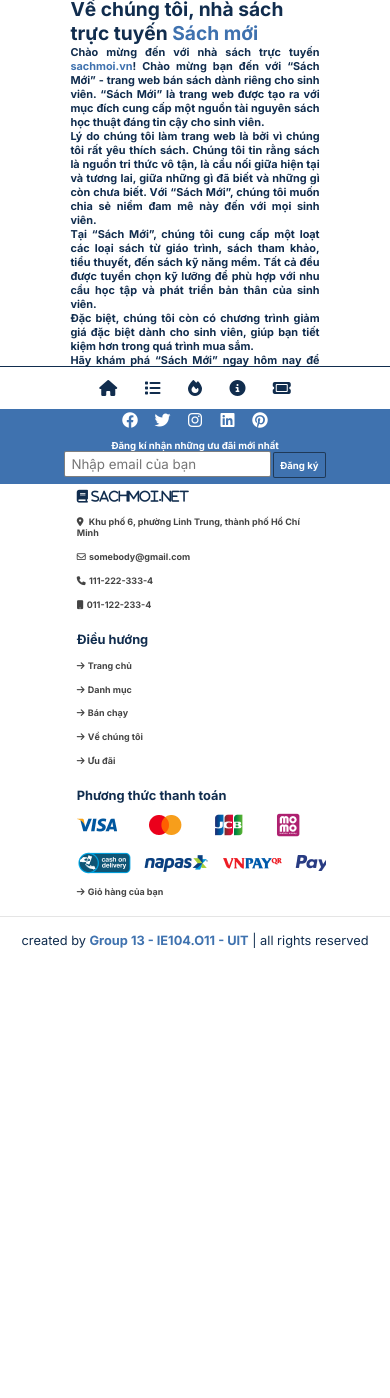
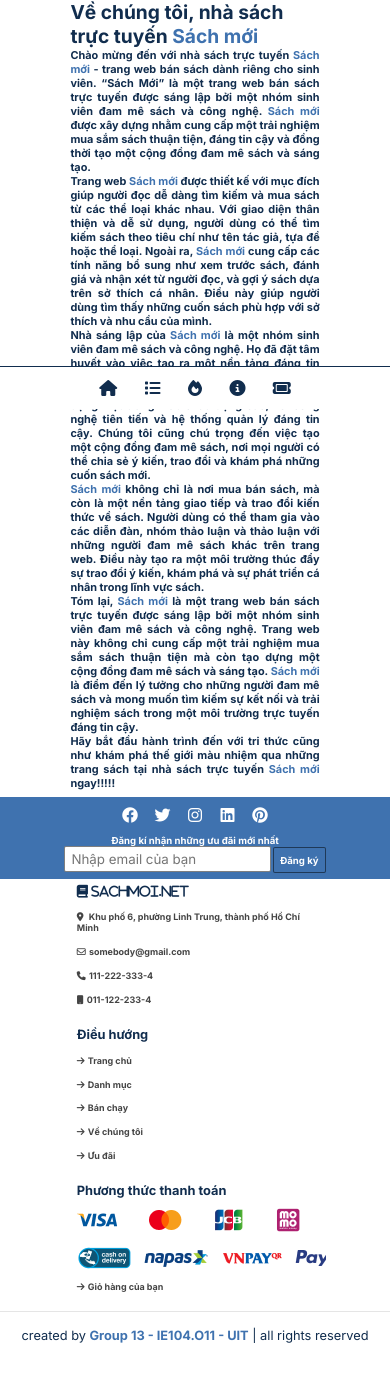
Before and after one commit to 21522207-NguyenDoanNhatKhanh/sachmoi.vn, a PHP site: page /aboutus.php in a window 390 px wide. Shown: the part 435-1833 px from the top of the page. Before the commit the page ends 1383 px from the top, so only its background shows below. Run offline with PHP 8.4, Linux system fonts and the light colour scheme.

Commit message:
responsive + aboutus

```diff
--- a/aboutus.php
+++ b/aboutus.php
@@ -1,5 +1,6 @@
 <!DOCTYPE html>
 <html lang="en">
+
 <head>
     <meta charset="UTF-8">
     <meta name="viewport" content="width=device-width, initial-scale=1.0">
@@ -23,16 +24,33 @@
                     <a href="index.php">Sách mới</a>
                 </h2>
                 <p>
-                Chào mừng đến với nhà sách trực tuyến <a href="index.php">sachmoi.vn</a>!
-                Chào mừng bạn đến với “Sách Mới” - trang web bán sách dành riêng cho sinh viên. “Sách Mới” là trang web được tạo ra với mục đích cung cấp một nguồn tài nguyên sách học thuật đáng tin cậy cho sinh viên.
-
-                <br>Lý do chúng tôi làm trang web là bởi vì chúng tôi rất yêu thích sách. Chúng tôi tin rằng sách là nguồn tri thức vô tận, là cầu nối giữa hiện tại và tương lai, giữa những gì đã biết và những gì còn chưa biết. Với “Sách Mới”, chúng tôi muốn chia sẻ niềm đam mê này đến với mọi sinh viên.
-
-                <br>Tại “Sách Mới”, chúng tôi cung cấp một loạt các loại sách từ giáo trình, sách tham khảo, tiểu thuyết, đến sách kỹ năng mềm. Tất cả đều được tuyển chọn kỹ lưỡng để phù hợp với nhu cầu học tập và phát triển bản thân của sinh viên.
-
-                <br>Đặc biệt, chúng tôi còn có chương trình giảm giá đặc biệt dành cho sinh viên, giúp bạn tiết kiệm hơn trong quá trình mua sắm.
-
-                <br>Hãy khám phá “Sách Mới” ngay hôm nay để tìm kiếm những cuốn sách yêu thích của bạn! Chúng tôi luôn sẵn lòng phục vụ bạn.
+                    Chào mừng đến với nhà sách trực tuyến <a href="index.php">Sách mới</a> - trang web bán sách dành riêng cho sinh viên. “Sách Mới” là một trang web bán sách trực tuyến được sáng lập bởi một nhóm sinh
+                    viên đam mê sách và công nghệ. <a href="index.php">Sách mới</a> được xây dựng nhằm cung cấp một trải nghiệm mua sắm sách
+                    thuận tiện, đáng tin cậy và đồng thời tạo một cộng đồng đam mê sách và sáng tạo.
+                    <br>Trang web <a href="index.php">Sách mới</a> được thiết kế với mục đích giúp người đọc dễ dàng tìm kiếm và mua sách từ các thể
+                    loại khác nhau. Với giao diện thân thiện và dễ sử dụng, người dùng có thể tìm kiếm sách theo tiêu
+                    chí như tên tác giả, tựa đề hoặc thể loại. Ngoài ra, <a href="index.php">Sách mới</a> cung cấp các tính năng bổ sung như xem
+                    trước sách, đánh giá và nhận xét từ người đọc, và gợi ý sách dựa trên sở thích cá nhân. Điều này
+                    giúp người dùng tìm thấy những cuốn sách phù hợp với sở thích và nhu cầu của mình.
+                    <br>
+                    Nhà sáng lập của <a href="index.php">Sách mới</a> là một nhóm sinh viên đam mê sách và công nghệ. Họ đã đặt tâm huyết vào
+                    việc tạo ra một nền tảng đáng tin cậy và đáng yêu cho người đọc trên toàn thế giới. Nhóm đã đầu tư
+                    thời gian và nỗ lực để xây dựng một trang web chất lượng cao, với công nghệ tiên tiến và hệ thống
+                    quản lý đáng tin cậy. Chúng tôi cũng chú trọng đến việc tạo một cộng đồng đam mê sách, nơi mọi người có thể
+                    chia sẻ ý kiến, trao đổi và khám phá những cuốn sách mới.
+                    <br>
+                    <a href="index.php">Sách mới</a> không chỉ là nơi mua bán sách, mà còn là một nền tảng giao tiếp và trao đổi kiến thức về
+                    sách. Người dùng có thể tham gia vào các diễn đàn, nhóm thảo luận và thảo luận với những người đam
+                    mê sách khác trên trang web. Điều này tạo ra một môi trường thúc đẩy sự trao đổi ý kiến, khám phá và
+                    sự phát triển cá nhân trong lĩnh vực sách.
+                    <br>
+                    Tóm lại, <a href="index.php">Sách mới</a> là một trang web bán sách trực tuyến được sáng lập bởi một nhóm sinh viên đam mê
+                    sách và công nghệ. Trang web này không chỉ cung cấp một trải nghiệm mua sắm sách thuận tiện mà còn
+                    tạo dựng một cộng đồng đam mê sách và sáng tạo. <a href="index.php">Sách mới</a> là điểm đến lý tưởng cho những người đam mê
+                    sách và mong muốn tìm kiếm sự kết nối và trải nghiệm sách trong một môi trường trực tuyến đáng tin
+                    cậy.
+                    <br>
+                    Hãy bắt đầu hành trình đến với tri thức cũng như khám phá thế giới màu nhiệm qua những trang sách tại nhà sách trực tuyến <a href="index.php">Sách mới</a> ngay!!!!!
                 </p>
             </div>
         </div>
@@ -42,15 +60,10 @@
     include 'includes/footer.php';
     ?>
     <!-- ionic icon -->
-        <script
-            type="module"
-            src="https://unpkg.com/ionicons@7.1.0/dist/ionicons/ionicons.esm.js"
-            ></script>
-            <script
-            nomodule
-            src="https://unpkg.com/ionicons@7.1.0/dist/ionicons/ionicons.js"
-        ></script>
+    <script type="module" src="https://unpkg.com/ionicons@7.1.0/dist/ionicons/ionicons.esm.js"></script>
+    <script nomodule src="https://unpkg.com/ionicons@7.1.0/dist/ionicons/ionicons.js"></script>
     <!-- scripts -->
     <script src="js/homepage.js"></script>
 </body>
+
 </html>
--- a/category.php
+++ b/category.php
@@ -121,11 +121,6 @@
         </a>
     </div>
 
-
-
-
-
-
     <?php include 'includes/footer.php'; ?>
     <!-- ionic icon -->
     <script type="module" src="https://unpkg.com/ionicons@7.1.0/dist/ionicons/ionicons.esm.js"></script>
--- a/style/aboutus.css
+++ b/style/aboutus.css
@@ -380,12 +380,8 @@ ul.breadcrumb li a:hover {
     background: #fff;
 }
 
-.aboutus .site-wrapper {
-    width: 70%;
-}
-
 .aboutus img {
-    max-width: 380px;
+    max-width: 60rem;
     float: right;
     border: 0.15rem solid var(--darkblue);
     border-radius: 0.25rem;
```
Also changed, not shown: catalog.php (+19 -19 lines), style/bestselling.css (+48 -19 lines), style/catalog.css (+24 -0 lines). Lines whose indentation alone changed are shown as unchanged.
